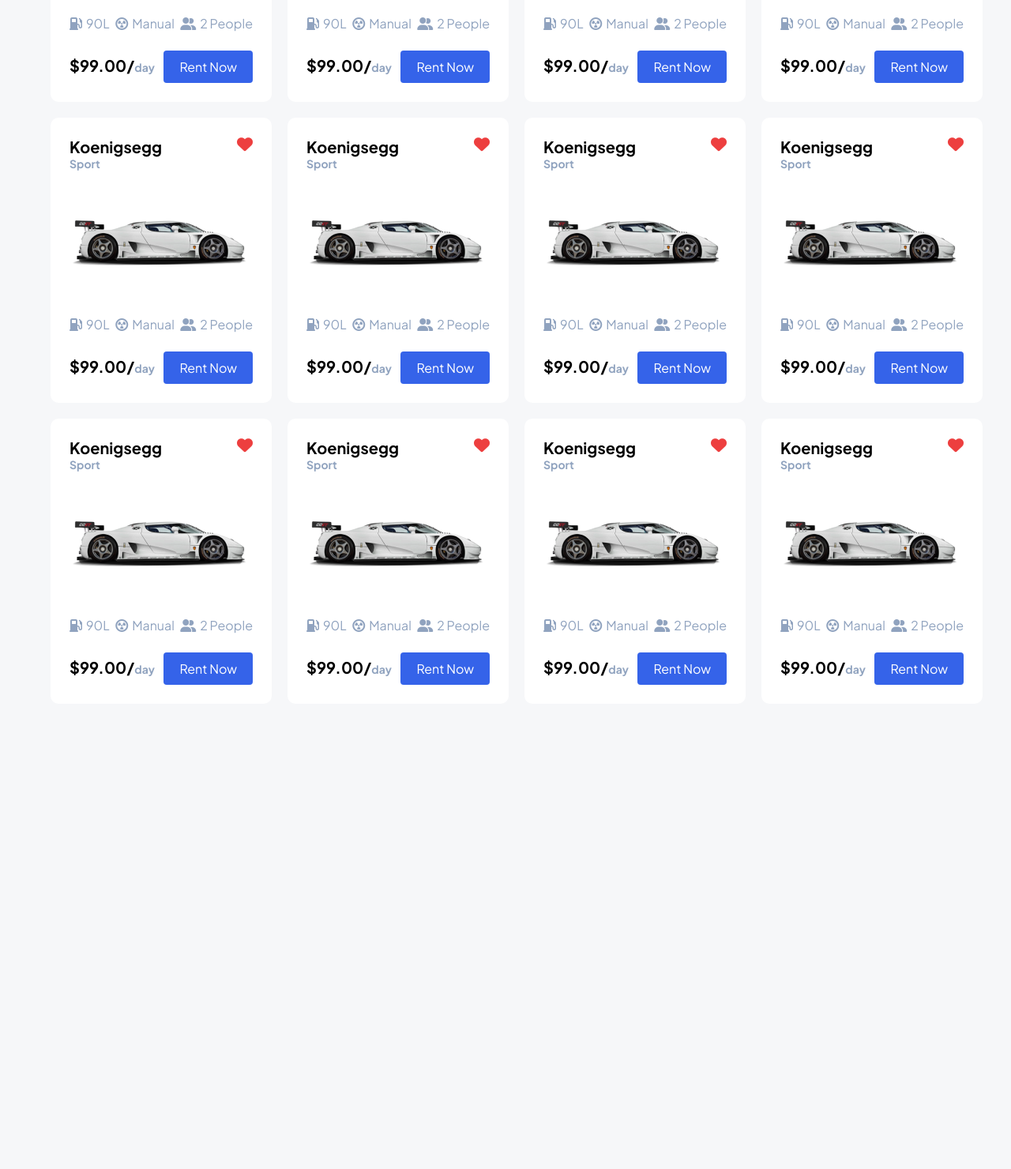
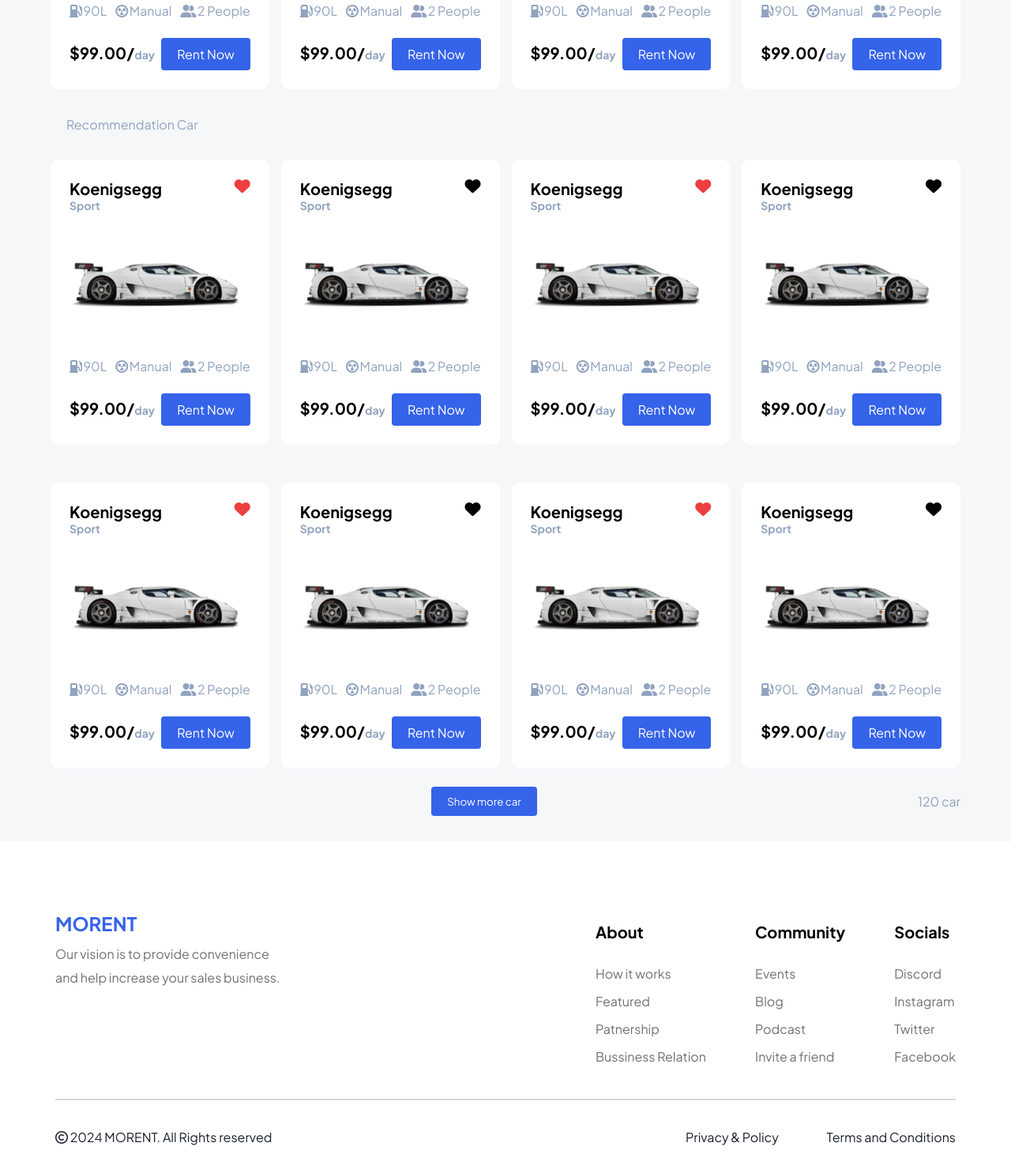
Before and after one commit to anilcodersigdel/figma-design, a plain HTML site: page index.html in a window 1280 px wide. Shown: the part 1075-2555 px from the top of the page at 79% size. Before the commit the page ends 2008 px from the top, so only its background shows below. Drawn offline with Linux system fonts and the light colour scheme.

Commit message:
mase some changes on grid and adding footer section and fix the missing part

```diff
--- /dev/null
+++ b/app.js
@@ -0,0 +1,3 @@
+var currentYear = new Date().getFullYear();
+
+ document.getElementById('copyrightYear').textContent = currentYear;
--- a/index.html
+++ b/index.html
@@ -39,7 +39,7 @@
 
 <section class="hero">
 
-    <div class="hero_section1">
+    <div class="hero_section-first">
 
         <div class="hero_content">
    <h1>The best platform for Rental Car</h1>
@@ -54,7 +54,7 @@
 </div>
     </div>
 
-    <div class="hero_section2">
+    <div class="hero_section-second">
 
          <div class="hero_content">
             <h1>Easy way to rent a car at a low price</h1>
@@ -79,8 +79,7 @@
         <input type="radio" id="Pick-Up" name="Pick-Up" value="Pick-Up">
          <label for="Pick-Up">Pick-Up</label>
 
-
-            <form>
+                    <form>
 
                 <div  class="form-item">
 
@@ -89,9 +88,6 @@
                  <option value="city">Select your city</option>
                 </select>
             </div>
-
-
-
 
           <div  class="form-item">
 
@@ -113,10 +109,8 @@
    </div>
 
 
-
-
             <div class="design">
-
+                <img src="assets/images/Switch.png" alt="switch image">
           </div>
 
       <div class="location">
@@ -127,7 +121,7 @@
 
           <form>
 
-                <div class="form-item">
+            <div class="form-item">
 
                <label for="location">Locations</label>
                <select name="Locations" id="Locations">
@@ -163,21 +157,19 @@
 
 <section class="body-content">
 
-    <p class="body-p1">Popular Car</p>
-    <p class="body-p2">View All</p>
+     <div class="body-content-first">
 
-</section>
+        <p class="body-para1">Popular Car</p>
+        <p class="body-para2">View All</p>
+</div>
 
-
-
-    <section class="grid-container">
+    <div class="grid-container">
 
         <div class="grid-item">
 
-
             <div class="cart-love">
             <p>Koenigsegg</p>
-            <i class="fa-solid fa-heart"></i>
+            <i class="red-love fa-solid fa-heart"></i>
         </div>
             <p class="grid-item-p2">Sport</p>
             <img src="assets/images/car.png" alt="car image">
@@ -189,7 +181,6 @@
                 <p><i class="fa-solid fa-user-group"></i> 2 People</p>
 
             </div>
-
 
             <div class="grid-footer">
 
@@ -231,6 +222,33 @@
 
         <div class="grid-item">
 
+           <div class="cart-love">
+            <p>Koenigsegg</p>
+            <i class="red-love fa-solid fa-heart"></i>
+        </div>
+            <p class="grid-item-p2">Sport</p>
+            <img src="assets/images/car.png" alt="car image">
+
+            <div class="grid-content">
+
+               <p><i class="fa-solid fa-gas-pump"></i>90L</p>
+                <p><i class="fa-solid fa-circle-radiation"></i> Manual</p>
+                <p><i class="fa-solid fa-user-group"></i> 2 People</p>
+
+            </div>
+
+            <div class="grid-footer">
+
+                <p>$99.00/<span>day</span></p>
+                <button>Rent Now</button>
+            </div>
+
+        </div>
+
+
+
+
+        <div class="grid-item">
 
             <div class="cart-love">
             <p>Koenigsegg</p>
@@ -247,6 +265,38 @@
 
             </div>
 
+            <div class="grid-footer">
+
+                <p>$99.00/<span>day</span></p>
+                <button>Rent Now</button>
+            </div>
+        </div>
+
+    </div>
+
+
+     <div class="body-content-middle"><p>Recommendation Car</p></div>
+
+
+
+    <div class="grid-container">
+
+        <div class="grid-item">
+
+            <div class="cart-love">
+            <p>Koenigsegg</p>
+            <i class=" red-love fa-solid fa-heart"></i>
+        </div>
+            <p class="grid-item-p2">Sport</p>
+            <img src="assets/images/car.png" alt="car image">
+
+            <div class="grid-content">
+
+               <p><i class="fa-solid fa-gas-pump"></i>90L</p>
+                <p><i class="fa-solid fa-circle-radiation"></i> Manual</p>
+                <p><i class="fa-solid fa-user-group"></i> 2 People</p>
+
+            </div>
 
             <div class="grid-footer">
 
@@ -258,9 +308,7 @@
 
 
 
-
         <div class="grid-item">
-
 
             <div class="cart-love">
             <p>Koenigsegg</p>
@@ -277,6 +325,32 @@
 
             </div>
 
+          <div class="grid-footer">
+
+                <p>$99.00/<span>day</span></p>
+                <button>Rent Now</button>
+            </div>
+
+        </div>
+
+
+
+        <div class="grid-item">
+
+            <div class="cart-love">
+            <p>Koenigsegg</p>
+            <i class="red-love fa-solid fa-heart"></i>
+        </div>
+            <p class="grid-item-p2">Sport</p>
+            <img src="assets/images/car.png" alt="car image">
+
+            <div class="grid-content">
+
+               <p><i class="fa-solid fa-gas-pump"></i>90L</p>
+                <p><i class="fa-solid fa-circle-radiation"></i> Manual</p>
+                <p><i class="fa-solid fa-user-group"></i> 2 People</p>
+
+            </div>
 
             <div class="grid-footer">
 
@@ -287,10 +361,7 @@
         </div>
 
 
-
-
         <div class="grid-item">
-
 
             <div class="cart-love">
             <p>Koenigsegg</p>
@@ -307,7 +378,39 @@
 
             </div>
 
+            <div class="grid-footer">
 
+                <p>$99.00/<span>day</span></p>
+                <button>Rent Now</button>
+            </div>
+
+        </div>
+
+    </div>
+
+
+
+
+
+
+
+    <div class="grid-container">
+        <div class="grid-item">
+
+       <div class="cart-love">
+            <p>Koenigsegg</p>
+            <i class="red-love fa-solid fa-heart"></i>
+        </div>
+            <p class="grid-item-p2">Sport</p>
+            <img src="assets/images/car.png" alt="car image">
+
+            <div class="grid-content">
+
+               <p><i class="fa-solid fa-gas-pump"></i>90L</p>
+                <p><i class="fa-solid fa-circle-radiation"></i> Manual</p>
+                <p><i class="fa-solid fa-user-group"></i> 2 People</p>
+
+            </div>
 
             <div class="grid-footer">
 
@@ -318,9 +421,7 @@
         </div>
 
 
-
         <div class="grid-item">
-
 
             <div class="cart-love">
             <p>Koenigsegg</p>
@@ -337,6 +438,31 @@
 
             </div>
 
+            <div class="grid-footer">
+
+                <p>$99.00/<span>day</span></p>
+                <button>Rent Now</button>
+            </div>
+
+        </div>
+
+
+        <div class="grid-item">
+
+            <div class="cart-love">
+            <p>Koenigsegg</p>
+            <i class="red-love fa-solid fa-heart"></i>
+        </div>
+            <p class="grid-item-p2">Sport</p>
+            <img src="assets/images/car.png" alt="car image">
+
+            <div class="grid-content">
+
+               <p><i class="fa-solid fa-gas-pump"></i>90L</p>
+                <p><i class="fa-solid fa-circle-radiation"></i> Manual</p>
+                <p><i class="fa-solid fa-user-group"></i> 2 People</p>
+
+            </div>
 
             <div class="grid-footer">
 
@@ -347,11 +473,9 @@
         </div>
 
 
-
         <div class="grid-item">
 
-
-            <div class="cart-love">
+             <div class="cart-love">
             <p>Koenigsegg</p>
             <i class="fa-solid fa-heart"></i>
         </div>
@@ -366,7 +490,6 @@
 
             </div>
 
-
             <div class="grid-footer">
 
                 <p>$99.00/<span>day</span></p>
@@ -375,148 +498,22 @@
 
         </div>
 
+    </div>
 
 
-        <div class="grid-item">
+    <div class="body-content-last">
 
 
-            <div class="cart-love">
-            <p>Koenigsegg</p>
-            <i class="fa-solid fa-heart"></i>
-        </div>
-            <p class="grid-item-p2">Sport</p>
-            <img src="assets/images/car.png" alt="car image">
+        <div></div>
 
-            <div class="grid-content">
+        <div><button>Show more car</button></div>
 
-               <p><i class="fa-solid fa-gas-pump"></i>90L</p>
-                <p><i class="fa-solid fa-circle-radiation"></i> Manual</p>
-                <p><i class="fa-solid fa-user-group"></i> 2 People</p>
+        <div> <p>120 car</p></div>
 
-            </div>
+    </div>
 
 
-            <div class="grid-footer">
-
-                <p>$99.00/<span>day</span></p>
-                <button>Rent Now</button>
-            </div>
-
-        </div>
-
-
-
-        <div class="grid-item">
-
-
-            <div class="cart-love">
-            <p>Koenigsegg</p>
-            <i class="fa-solid fa-heart"></i>
-        </div>
-            <p class="grid-item-p2">Sport</p>
-            <img src="assets/images/car.png" alt="car image">
-
-            <div class="grid-content">
-
-               <p><i class="fa-solid fa-gas-pump"></i>90L</p>
-                <p><i class="fa-solid fa-circle-radiation"></i> Manual</p>
-                <p><i class="fa-solid fa-user-group"></i> 2 People</p>
-
-            </div>
-
-
-            <div class="grid-footer">
-
-                <p>$99.00/<span>day</span></p>
-                <button>Rent Now</button>
-            </div>
-
-        </div>
-
-
-        <div class="grid-item">
-
-
-            <div class="cart-love">
-            <p>Koenigsegg</p>
-            <i class="fa-solid fa-heart"></i>
-        </div>
-            <p class="grid-item-p2">Sport</p>
-            <img src="assets/images/car.png" alt="car image">
-
-            <div class="grid-content">
-
-               <p><i class="fa-solid fa-gas-pump"></i>90L</p>
-                <p><i class="fa-solid fa-circle-radiation"></i> Manual</p>
-                <p><i class="fa-solid fa-user-group"></i> 2 People</p>
-
-            </div>
-
-
-            <div class="grid-footer">
-
-                <p>$99.00/<span>day</span></p>
-                <button>Rent Now</button>
-            </div>
-
-        </div>
-
-
-        <div class="grid-item">
-
-
-            <div class="cart-love">
-            <p>Koenigsegg</p>
-            <i class="fa-solid fa-heart"></i>
-        </div>
-            <p class="grid-item-p2">Sport</p>
-            <img src="assets/images/car.png" alt="car image">
-
-            <div class="grid-content">
-
-               <p><i class="fa-solid fa-gas-pump"></i>90L</p>
-                <p><i class="fa-solid fa-circle-radiation"></i> Manual</p>
-                <p><i class="fa-solid fa-user-group"></i> 2 People</p>
-
-            </div>
-
-
-            <div class="grid-footer">
-
-                <p>$99.00/<span>day</span></p>
-                <button>Rent Now</button>
-            </div>
-
-        </div>
-
-
-
-        <div class="grid-item">
-
-
-            <div class="cart-love">
-            <p>Koenigsegg</p>
-            <i class="fa-solid fa-heart"></i>
-        </div>
-            <p class="grid-item-p2">Sport</p>
-            <img src="assets/images/car.png" alt="car image">
-
-            <div class="grid-content">
-
-               <p><i class="fa-solid fa-gas-pump"></i>90L</p>
-                <p><i class="fa-solid fa-circle-radiation"></i> Manual</p>
-                <p><i class="fa-solid fa-user-group"></i> 2 People</p>
-
-            </div>
-
-
-            <div class="grid-footer">
-
-                <p>$99.00/<span>day</span></p>
-                <button>Rent Now</button>
-            </div>
-
-        </div>
+</section>
 
 
 
@@ -524,28 +521,69 @@
 
 
 
+    <footer>
+
+
+      <div class="footer-body">
+        <div class="footer-title">
+
+            <h2>MORENT</h2>
+            <p>Our vision is to provide convenience and help increase your sales business.</p>
+        </div>
+
+
+        <div></div>
+
+        <div class="footer-content">
+            <div>
+                <h3>About</h3>
+                <p>How it works</p>
+                <p>Featured</p>
+                <p>Patnership</p>
+                <p>Bussiness Relation</p>
+            </div>
+
+
+            <div>
+                <h3>Community</h3>
+                <p>Events</p>
+                <p>Blog</p>
+                <p>Podcast</p>
+                <p>Invite a friend</p>
+            </div>
+
+
+            <div>
+                <h3>Socials</h3>
+                <p>Discord</p>
+                <p>Instagram</p>
+                <p>Twitter</p>
+                <p>Facebook</p>
+            </div>
+
+        </div>
+
+    </div>
 
 
 
+    <div class="footer-border"></div>
 
 
+    <div class="footer-last">
+              <div>
+            <p><i class="fa-regular fa-copyright"></i> <span id="copyrightYear"></span>   MORENT. All Rights reserved</p>
+        </div>
 
+        <div class="rules-policy">
+            <p>Privacy & Policy</p>
+            <p>Terms and Conditions</p>
+        </div>
 
-
-
-
-
-
-
-
-    </section>
-
-
-
-
-
-
-
+    </div>
+    </footer>
 
 </body>
+
+<script src="app.js"></script>
 </html>
--- a/sass/main.scss
+++ b/sass/main.scss
@@ -6,9 +6,10 @@
     box-sizing: border-box;
 }
 body{
-    // overflow-x: hidden;
+
     font-family: "Plus Jakarta Sans", sans-serif;
-    background-color: rgba(246, 247, 249, 1);
+    background-color:rgba(246, 247, 249, 1)
+
 }
 
 $headingFontsize: 32px;
@@ -75,13 +76,13 @@
 
 
 .hero{
-    padding: 32px 64px 0 64px;
+    padding: 32px 64px 32px 64px;
      display: flex;
      justify-content: space-around;
      gap: 30px;
 
 
-     .hero_section1{
+     .hero_section-first{
 
         width: 640px;
         height: 360px;
@@ -91,13 +92,13 @@
         background-size: cover;
      }
 
-     .hero_section2{
-        @extend .hero_section1;
+     .hero_section-second{
+        @extend .hero_section-first;
         background:rgba(53, 99, 233, 1) url(../assets/images/BG2.png);
      }
 
      .hero_content{
-        width: 284px;
+        // width: 284px;
         padding: 24px 0 0 24px;
 
         h1{
@@ -141,18 +142,7 @@
 .address{
     display: flex;
     justify-content: space-between;
-    padding: 32px 58px 32px 64px;
-    // background-color: rgba(255, 255, 255, 1);
-
-
-    .design{
-        padding: 50px;
-        margin: 36px 44px;
-        background:rgba(53, 99, 233, 1) url(../assets/images/Swap.png);
-        background-repeat: no-repeat;
-        background-size: cover;
-        border-radius: 10px;
-    }
+    padding: 24px 64px 0 64px;
 
     .location{
         background-color: rgba(255, 255, 255, 1);
@@ -189,28 +179,28 @@
 
 
 .body-content{
+    padding: 36px 64px 32px 64px;
+
+    .body-content-first{
+        padding: 10px 20px;
         display: flex;
         justify-content: space-between;
-    padding: 25px 84px;
 
-    .body-p1{
+
+        .body-para1{
             color: rgba(144, 163, 191, 1);
         }
-    .body-p2{
+        .body-para2{
+            padding: 10px 20px 10px 20px;
             font-weight: 600;
             color: rgba(53, 99, 233, 1);
         }
     }
-
-
-
-
-
     .grid-container{
         display: grid;
         grid-template-columns: auto auto auto auto;
-  grid-gap: 20px;
-  padding: 20px 64px 42px 64px ;
+        grid-gap: 15px;
+        padding: 24px 0;
 
 
 
@@ -226,7 +216,7 @@
               display: flex;
               justify-content: space-between;
 
-        i{
+              .red-love{
                   color:rgba(237, 63, 63, 1);
               }
           }
@@ -237,7 +227,7 @@
           }
 
           img{
-        width: 232px;
+              width: 223px;
               height: 180px;
              object-fit: contain;
 
@@ -253,7 +243,7 @@
                   p{
                       display: flex;
                       align-items: center;
-                gap: 5px;
+                      gap: 1.5px;
                   }
 
           }
@@ -261,6 +251,7 @@
           .grid-footer{
               display: flex;
               justify-content: space-between;
+              // gap: 15px;
               padding-top: 24px;
               align-items: center;
 
@@ -284,7 +275,107 @@
                   color: white;
                   font-family: $myFont;
                   font-size: $normalFontsize;
+                  cursor: pointer;
               }
           }
       }
+
       }
+
+      .body-content-middle{
+
+        color: rgba(144, 163, 191, 1);
+
+        p{
+            padding: 10px 20px;
+        }
+      }
+
+      .body-content-last{
+        // padding: 64px;
+        width: 100%;
+      display: flex;
+      justify-content: space-between;
+      align-items: center;
+
+      p{
+        color: rgba(144, 163, 191, 1);
+      }
+
+      button{
+        padding: 10px 20px;
+        background-color: rgba(53, 99, 233, 1);
+        cursor: pointer;
+        border: none;
+        border-radius: 4px;
+        color: white;
+        font-family: $myFont;
+      }
+    }
+
+}
+
+
+footer{
+    padding: 80px 70px 30px 70px;
+    background-color: rgba(255, 255, 255, 1);
+
+
+
+.footer-body{
+   padding-bottom: 36px;
+    display: flex;
+    justify-content: space-between;
+    // border-bottom: 2px solid red;
+
+
+    .footer-title{
+        width: 25%;
+
+        h2{
+            color: rgba(53, 99, 233, 1);
+            line-height: 48px;
+        }
+        p{
+
+            font-size: $normalFontsize;
+            line-height: 30px;
+            color: rgba(19, 19, 19, 0.6);
+        }
+    }
+
+   .footer-content{
+    display: flex;
+    justify-content: space-between;
+    width: 40%;
+
+    h3{
+        line-height: 70px;
+        font-size: 20px;
+    }
+
+    p{
+        line-height: 35px;
+        color: rgba(19, 19, 19, 0.6);
+    }
+   }
+}
+
+.footer-border{
+    border: 1px solid rgba(19, 19, 19, 0.16);
+}
+
+.footer-last{
+    color: rgba(26, 32, 44, 1);
+    display: flex;
+    justify-content: space-between;
+    padding-top: 36px;
+
+
+    .rules-policy{
+        justify-content: space-between;
+        width: 30%;
+        display: flex;
+    }
+}
+}
```
Also changed, not shown: assets/images/Swap.png (deleted), assets/images/Switch.png (added), sass/main.css, 1 other file. Lines whose indentation alone changed are shown as unchanged.
